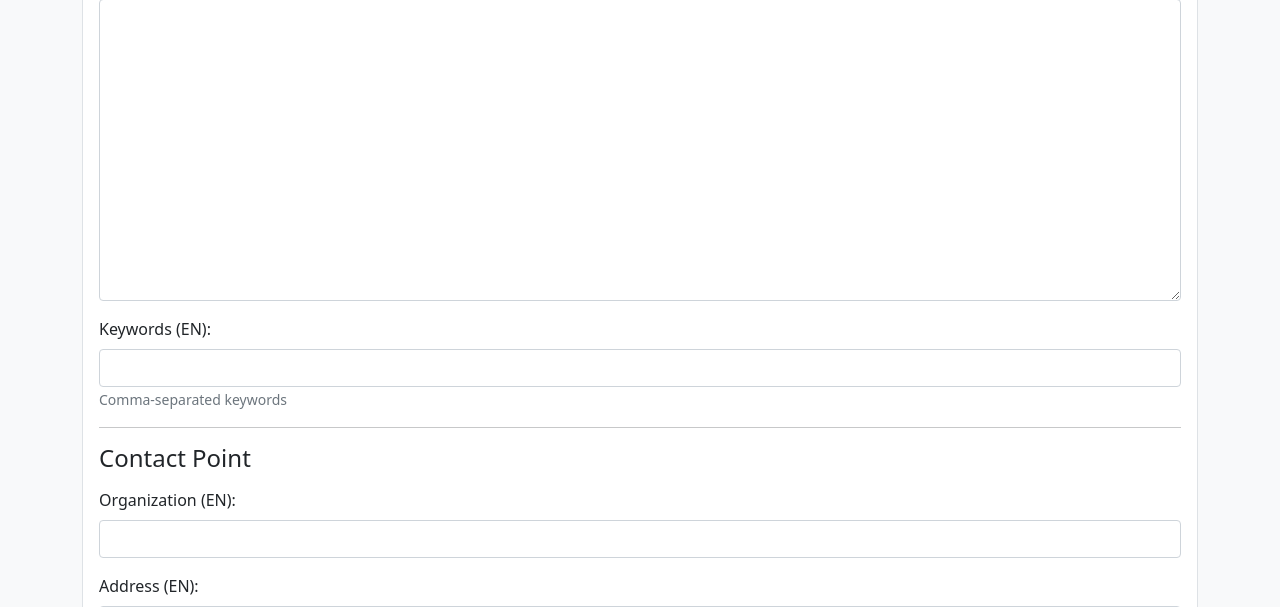
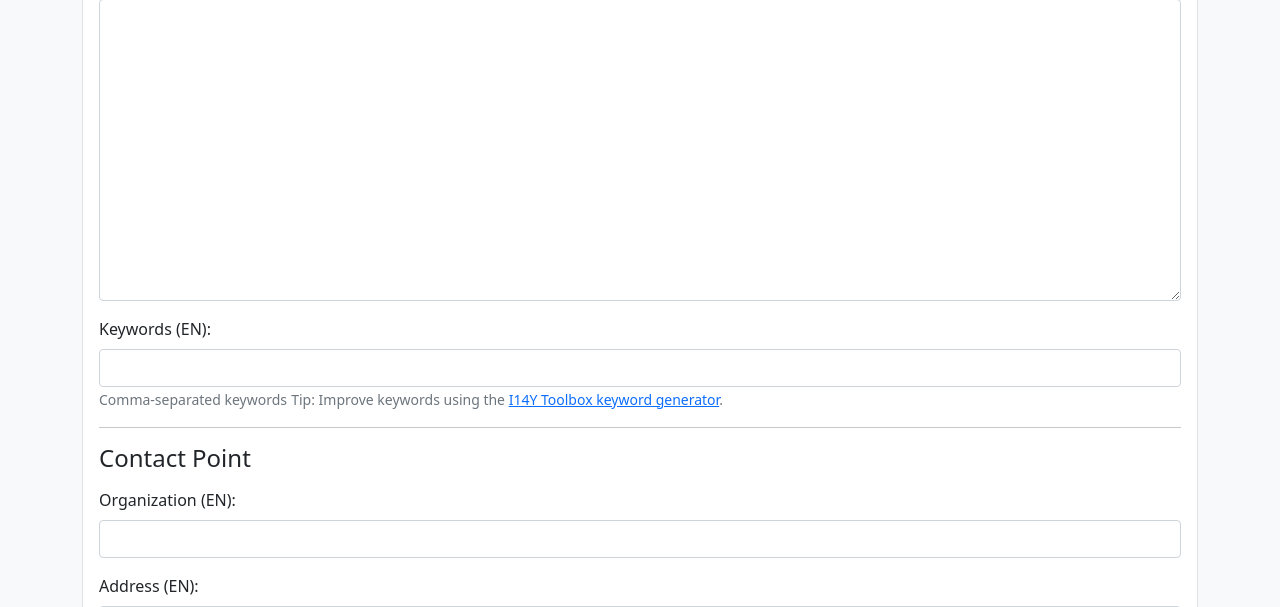
Before and after one commit to I14Y-ch/swagger2dcat, a Flask app: template templates/upload.html in a window 1280 px wide. Shown: the part 561-1168 px from the top of the page. Run offline with Flask 3, Linux system fonts and the light colour scheme; the template is opened without the code that fills it, so the values that code supplies are empty.

Commit message:
Fix keywords validation for I14Y API: add label/uri structure and toolbox hint

```diff
--- a/templates/upload.html
+++ b/templates/upload.html
@@ -56,6 +56,7 @@
                             <label for="keywords_en" class="form-label">Keywords (EN):</label>
                             <input type="text" class="form-control" id="keywords_en" name="keywords_en" value="{{ translations['en']['keywords']|join(', ') }}">
                             <small class="form-text text-muted">Comma-separated keywords</small>
+                            <small class="form-text text-muted">Tip: Improve keywords using the <a href="https://toolbox.i14y.admin.ch" target="_blank" rel="noopener">I14Y Toolbox keyword generator</a>.</small>
                         </div>
 
                         <!-- Contact Point -->
@@ -142,6 +143,7 @@
                             <label for="keywords_de" class="form-label">Keywords (DE):</label>
                             <input type="text" class="form-control" id="keywords_de" name="keywords_de" value="{{ translations['de']['keywords']|join(', ') }}">
                             <small class="form-text text-muted">Comma-separated keywords</small>
+                            <small class="form-text text-muted">Tip: Improve keywords using the <a href="https://toolbox.i14y.admin.ch" target="_blank" rel="noopener">I14Y Toolbox keyword generator</a>.</small>
                         </div>
 
                         <!-- Contact Point -->
@@ -212,6 +214,7 @@
                             <label for="keywords_fr" class="form-label">Keywords (FR):</label>
                             <input type="text" class="form-control" id="keywords_fr" name="keywords_fr" value="{{ translations['fr']['keywords']|join(', ') }}">
                             <small class="form-text text-muted">Comma-separated keywords</small>
+                            <small class="form-text text-muted">Tip: Improve keywords using the <a href="https://toolbox.i14y.admin.ch" target="_blank" rel="noopener">I14Y Toolbox keyword generator</a>.</small>
                         </div>
 
                         <!-- Contact Point -->
@@ -282,6 +285,7 @@
                             <label for="keywords_it" class="form-label">Keywords (IT):</label>
                             <input type="text" class="form-control" id="keywords_it" name="keywords_it" value="{{ translations['it']['keywords']|join(', ') }}">
                             <small class="form-text text-muted">Comma-separated keywords</small>
+                            <small class="form-text text-muted">Tip: Improve keywords using the <a href="https://toolbox.i14y.admin.ch" target="_blank" rel="noopener">I14Y Toolbox keyword generator</a>.</small>
                         </div>
 
                         <!-- Contact Point -->
```
Also changed, not shown: utils/json_utils.py (+8 -4 lines).
